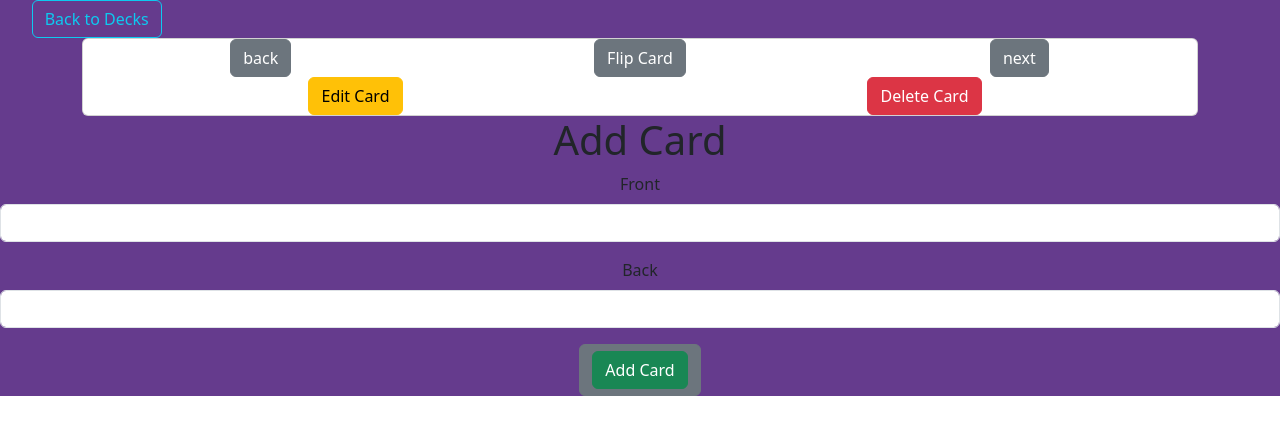
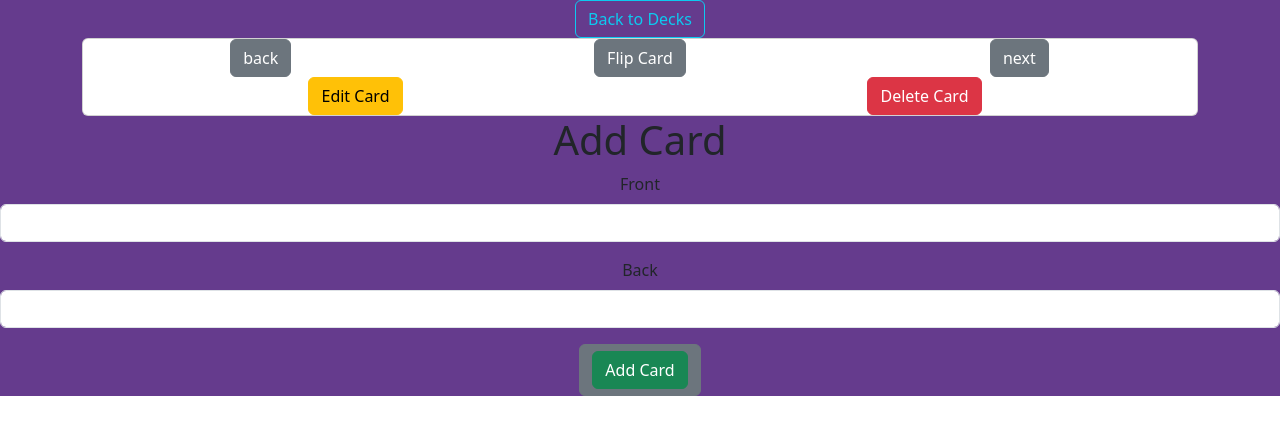
Before and after one commit to mathewfonteyne/FlashCardApp, a React (Create React App) app in the folder flashcardapp/: page /decks/1 in a window 1280 px wide. Shown: the top 434 px of the page. Built offline with nearby package versions, Linux system fonts and the light colour scheme.

Commit message:
Added to flex styling to the layout of the created decks, causing them to display more evenly, and now have more mobile responsiveness.

```diff
--- a/flashcardapp/src/App.css
+++ b/flashcardapp/src/App.css
@@ -1,9 +1,22 @@
 .App {
   text-align: center;
   background-color: rgb(101, 59, 141);
+  width: 100%;
 }
 
 .card {
   height: 16rem;
   background-color: blue;
 }
+
+/* .Orientation {
+  display: flex;
+  flex-direction: row;
+  flex-wrap: wrap;
+  justify-content: space-evenly;
+} */
+
+.row {
+  justify-content: space-evenly;
+  /* This is causing the "Back to Decks" button to move from the left hand side of the screen, need to adjust that */
+}
--- a/flashcardapp/src/components/acquisition/Decks.jsx
+++ b/flashcardapp/src/components/acquisition/Decks.jsx
@@ -25,12 +25,19 @@
 
       {props.decks.map((decks) => (
         <Card
+          className="Orientation"
           // scope="row"
           style={{
             width: "16rem",
             // height: "18rem",
             margin: "1rem",
             // textAlign: "center",
+            // display: "flex",
+            // justifyContent: "space-evenly",
+            // display: "flex",
+            // flexDirection: "column",
+            justifyContent: "center",
+            textAlign: "center",
           }}
         >
           <img
--- a/flashcardapp/src/components/flashcards/FlashcardsInDeck.jsx
+++ b/flashcardapp/src/components/flashcards/FlashcardsInDeck.jsx
@@ -142,6 +142,7 @@
       <Row>
         <Col md="2">
           <Button
+            // float="left"
             color="info"
             outline
             onClick={() => {
```
